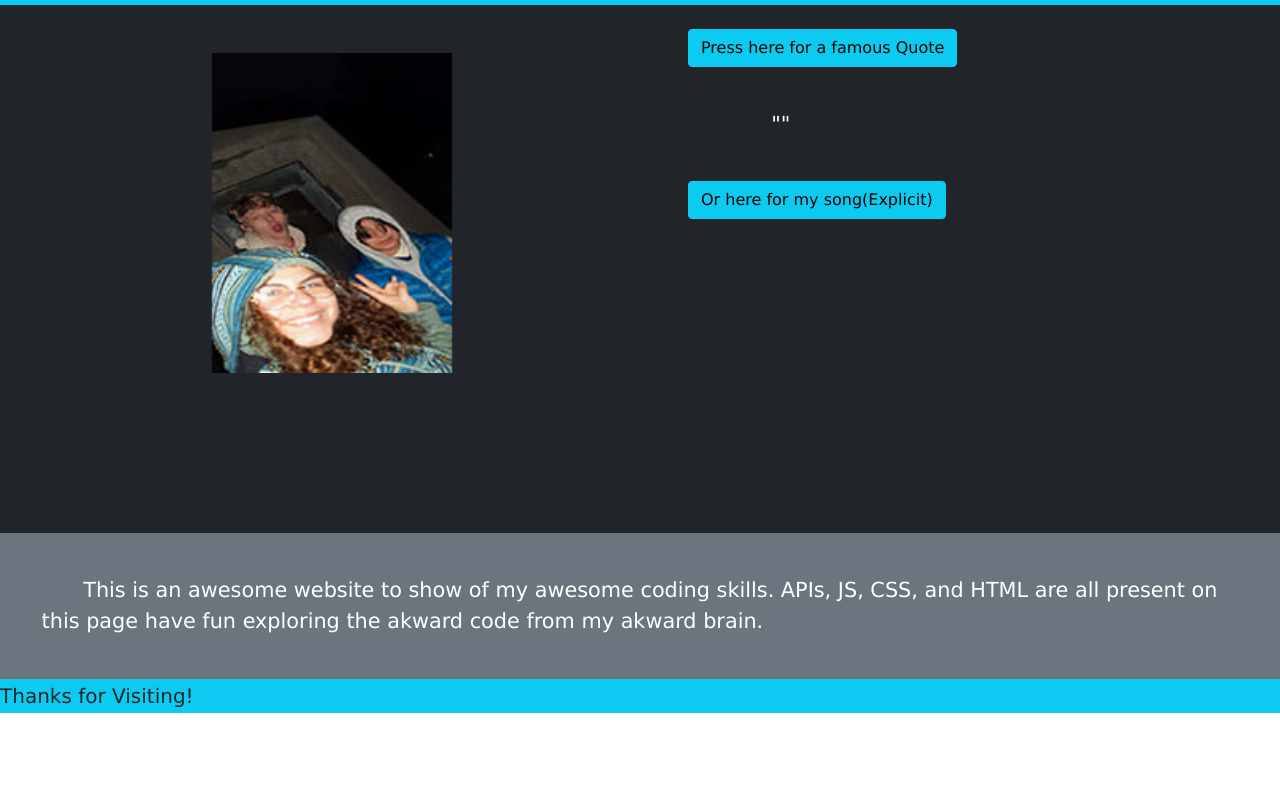
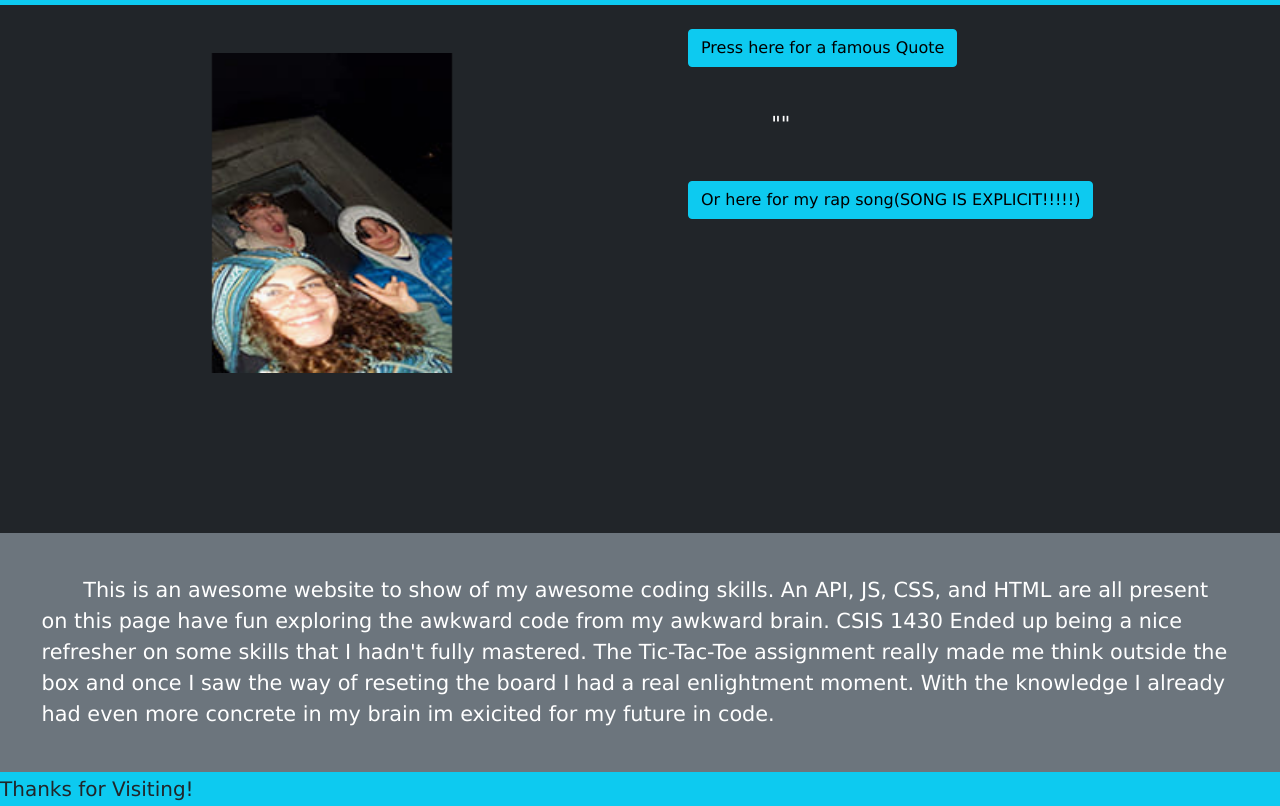
Before and after one commit to DrakeStephens1999/WebPortfolio, a plain HTML site: page index.html in a window 1280 px wide. Shown: the part 51-857 px from the top of the page. Before the commit the page ends 800 px from the top, so only its background shows below. Drawn offline with nearby package versions, Linux system fonts and the light colour scheme.

Commit message:
added more to the sites description

```diff
--- a/index.html
+++ b/index.html
@@ -62,12 +62,12 @@
                 <br>
                 <button class="btn btn-info" onclick="getNewQuote();">Press here for a famous Quote</button>
                 <p>"<span id="quote"></span>"<span id="author"></span></p>
-                <button class="btn btn-info" onclick="playSong();">Or here for my song(Explicit)</button>
+                <button class="btn btn-info" onclick="playSong();">Or here for my rap song(SONG IS EXPLICIT!!!!!)</button>
             </div>
         </div>
         <div class="row">
             <div class="col">
-                <p>This is an awesome website to show of my awesome coding skills. APIs, JS, CSS, and HTML are all present on this page have fun exploring the akward code from my akward brain. </p>
+                <p>This is an awesome website to show of my awesome coding skills. An API, JS, CSS, and HTML are all present on this page have fun exploring the awkward code from my awkward brain. CSIS 1430 Ended up being a nice refresher on some skills that I hadn't fully mastered. The Tic-Tac-Toe assignment really made me think outside the box and once I saw the way of reseting the board I had a real enlightment moment. With the knowledge I already had even more concrete in my brain im exicited for my future in code.</p>
             </div>
         </div>
     </main>
```
